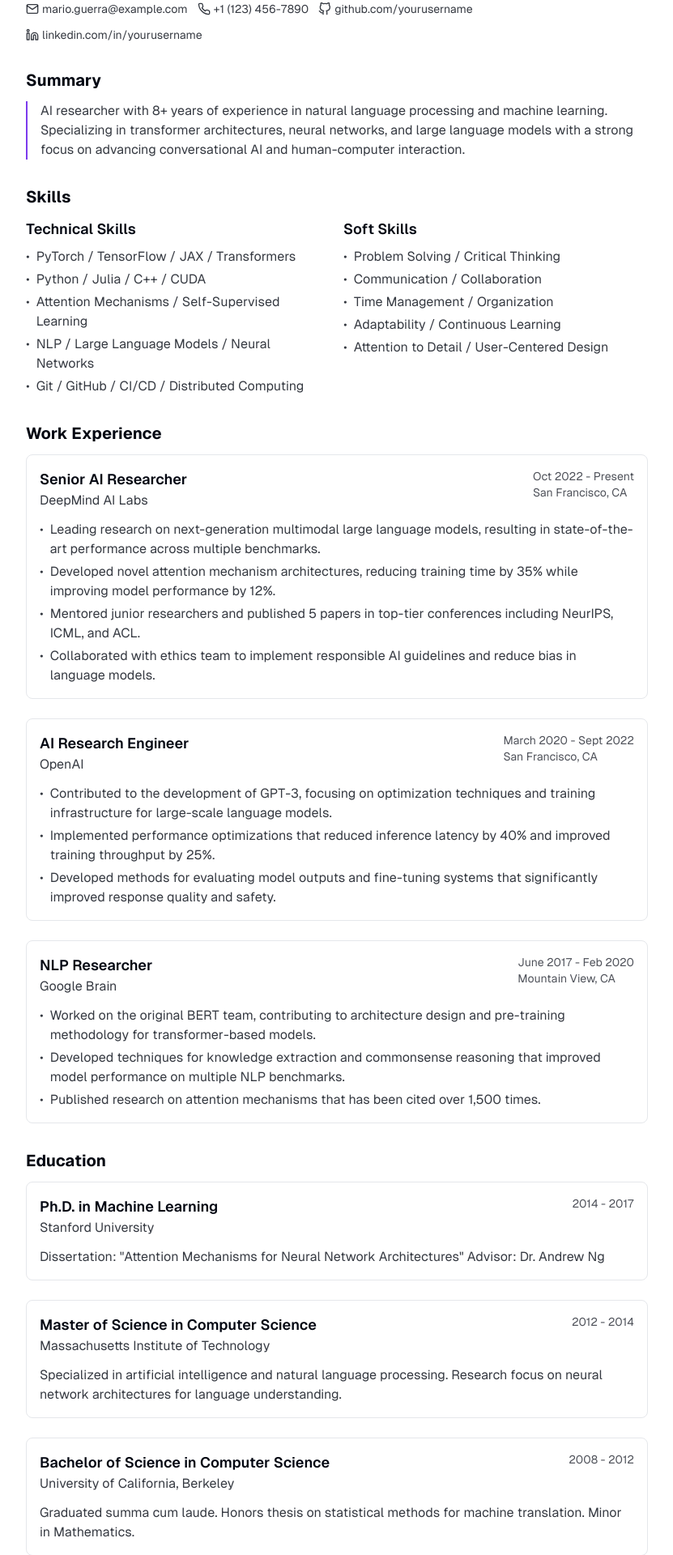
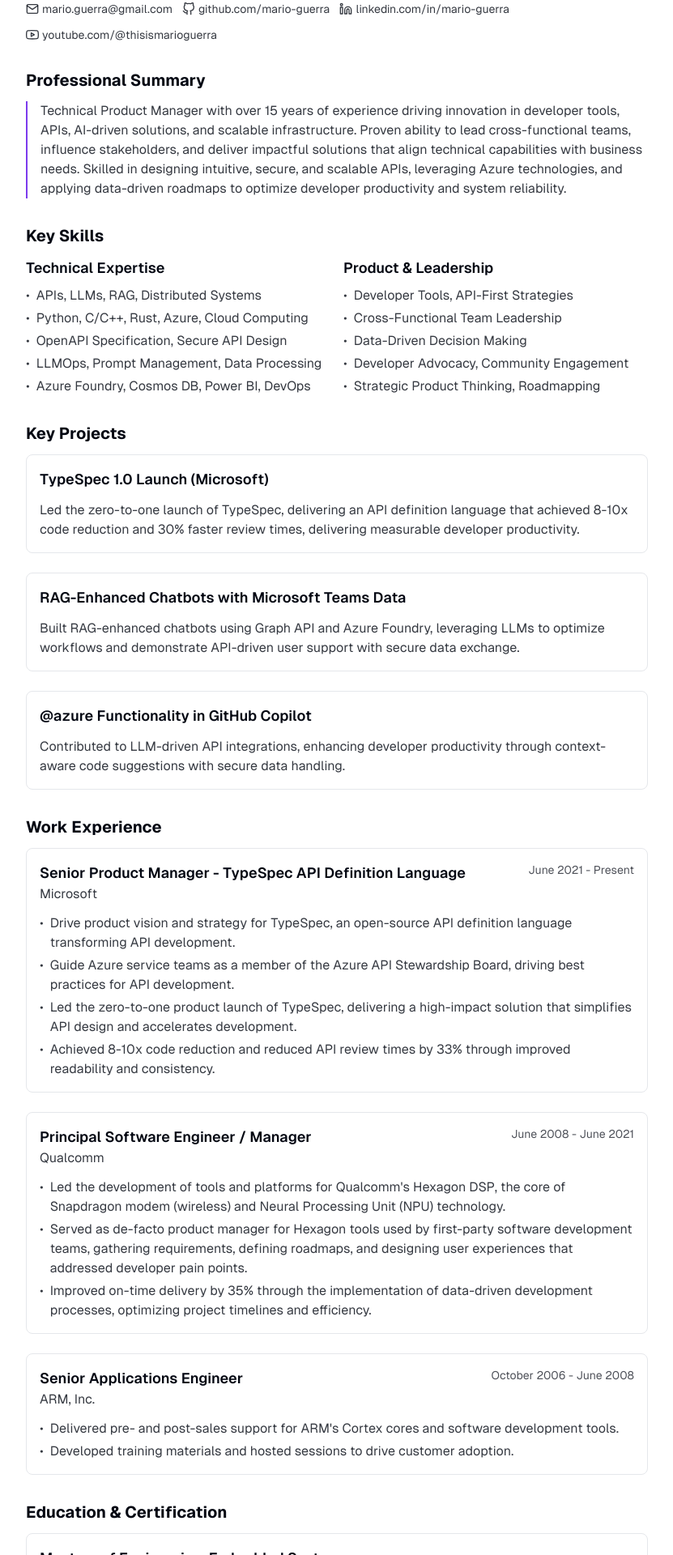
Before and after one commit to mario-guerra/portfolio-website, a Next.js app: page /portfolio-website/resume in a window 1280 px wide. Shown: the part 280-2200 px from the top of the page at 81% size, without its empty margins (224-1055 px from the left). Built offline with nearby package versions, Linux system fonts and the light colour scheme.

Commit message:
resume update

```diff
--- a/src/app/resume/page.tsx
+++ b/src/app/resume/page.tsx
@@ -1,4 +1,4 @@
-import { FiDownload, FiGithub, FiLinkedin, FiMail, FiPhone } from "react-icons/fi";
+import { FiDownload, FiGithub, FiLinkedin, FiMail, FiPhone, FiYoutube } from "react-icons/fi";
 
 export default function Resume() {
   return (
@@ -13,7 +13,7 @@
                     <h1 className="text-3xl font-bold tracking-tighter sm:text-4xl md:text-5xl">
                       Mario Guerra
                     </h1>
-                    <p className="text-foreground/80">AI & NLP Researcher</p>
+                    <p className="text-foreground/80">Technical Product Manager</p>
                   </div>
                   <div className="flex flex-col gap-2 sm:items-end">
                     <a
@@ -29,26 +29,26 @@
                 <div className="flex flex-wrap items-center justify-center gap-3 sm:justify-start">
                   <div className="flex items-center text-sm text-foreground/80">
                     <FiMail className="mr-1 h-4 w-4" />
-                    <a href="mailto:mario.guerra@example.com" className="hover:text-primary">
-                      mario.guerra@example.com
-                    </a>
-                  </div>
-                  <div className="flex items-center text-sm text-foreground/80">
-                    <FiPhone className="mr-1 h-4 w-4" />
-                    <a href="tel:+11234567890" className="hover:text-primary">
-                      +1 (123) 456-7890
+                    <a href="mailto:mario.guerra@gmail.com" className="hover:text-primary">
+                      mario.guerra@gmail.com
                     </a>
                   </div>
                   <div className="flex items-center text-sm text-foreground/80">
                     <FiGithub className="mr-1 h-4 w-4" />
-                    <a href="https://github.com/yourusername" target="_blank" rel="noopener noreferrer" className="hover:text-primary">
-                      github.com/yourusername
+                    <a href="https://github.com/mario-guerra" target="_blank" rel="noopener noreferrer" className="hover:text-primary">
+                      github.com/mario-guerra
                     </a>
                   </div>
                   <div className="flex items-center text-sm text-foreground/80">
                     <FiLinkedin className="mr-1 h-4 w-4" />
-                    <a href="https://linkedin.com/in/yourusername" target="_blank" rel="noopener noreferrer" className="hover:text-primary">
-                      linkedin.com/in/yourusername
+                    <a href="https://linkedin.com/in/mario-guerra" target="_blank" rel="noopener noreferrer" className="hover:text-primary">
+                      linkedin.com/in/mario-guerra
+                    </a>
+                  </div>
+                  <div className="flex items-center text-sm text-foreground/80">
+                    <FiYoutube className="mr-1 h-4 w-4" />
+                    <a href="https://www.youtube.com/@thisismarioguerra" target="_blank" rel="noopener noreferrer" className="hover:text-primary">
+                      youtube.com/@thisismarioguerra
                     </a>
                   </div>
                 </div>
@@ -56,69 +56,101 @@
 
               {/* Summary */}
               <div className="space-y-3">
-                <h2 className="text-xl font-bold">Summary</h2>
+                <h2 className="text-xl font-bold">Professional Summary</h2>
                 <div className="border-l-2 border-primary pl-4">
                   <p className="text-foreground/80">
-                    AI researcher with 8+ years of experience in natural language processing and machine learning.
-                    Specializing in transformer architectures, neural networks, and large language models
-                    with a strong focus on advancing conversational AI and human-computer interaction.
+                    Technical Product Manager with over 15 years of experience driving innovation in developer tools, APIs,
+                    AI-driven solutions, and scalable infrastructure. Proven ability to lead cross-functional teams, influence
+                    stakeholders, and deliver impactful solutions that align technical capabilities with business needs. Skilled
+                    in designing intuitive, secure, and scalable APIs, leveraging Azure technologies, and applying data-driven
+                    roadmaps to optimize developer productivity and system reliability.
                   </p>
                 </div>
               </div>
 
               {/* Skills */}
               <div className="space-y-3">
-                <h2 className="text-xl font-bold">Skills</h2>
+                <h2 className="text-xl font-bold">Key Skills</h2>
                 <div className="grid grid-cols-1 gap-4 md:grid-cols-2">
                   <div>
-                    <h3 className="text-lg font-semibold">Technical Skills</h3>
+                    <h3 className="text-lg font-semibold">Technical Expertise</h3>
                     <ul className="mt-2 space-y-1 text-foreground/80">
                       <li className="flex items-start">
                         <span className="mr-2">•</span>
-                        <span>PyTorch / TensorFlow / JAX / Transformers</span>
+                        <span>APIs, LLMs, RAG, Distributed Systems</span>
                       </li>
                       <li className="flex items-start">
                         <span className="mr-2">•</span>
-                        <span>Python / Julia / C++ / CUDA</span>
+                        <span>Python, C/C++, Rust, Azure, Cloud Computing</span>
                       </li>
                       <li className="flex items-start">
                         <span className="mr-2">•</span>
-                        <span>Attention Mechanisms / Self-Supervised Learning</span>
+                        <span>OpenAPI Specification, Secure API Design</span>
                       </li>
                       <li className="flex items-start">
                         <span className="mr-2">•</span>
-                        <span>NLP / Large Language Models / Neural Networks</span>
+                        <span>LLMOps, Prompt Management, Data Processing</span>
                       </li>
                       <li className="flex items-start">
                         <span className="mr-2">•</span>
-                        <span>Git / GitHub / CI/CD / Distributed Computing</span>
+                        <span>Azure Foundry, Cosmos DB, Power BI, DevOps</span>
                       </li>
                     </ul>
                   </div>
                   <div>
-                    <h3 className="text-lg font-semibold">Soft Skills</h3>
+                    <h3 className="text-lg font-semibold">Product & Leadership</h3>
                     <ul className="mt-2 space-y-1 text-foreground/80">
                       <li className="flex items-start">
                         <span className="mr-2">•</span>
-                        <span>Problem Solving / Critical Thinking</span>
+                        <span>Developer Tools, API-First Strategies</span>
                       </li>
                       <li className="flex items-start">
                         <span className="mr-2">•</span>
-                        <span>Communication / Collaboration</span>
+                        <span>Cross-Functional Team Leadership</span>
                       </li>
                       <li className="flex items-start">
                         <span className="mr-2">•</span>
-                        <span>Time Management / Organization</span>
+                        <span>Data-Driven Decision Making</span>
                       </li>
                       <li className="flex items-start">
                         <span className="mr-2">•</span>
-                        <span>Adaptability / Continuous Learning</span>
+                        <span>Developer Advocacy, Community Engagement</span>
                       </li>
                       <li className="flex items-start">
                         <span className="mr-2">•</span>
-                        <span>Attention to Detail / User-Centered Design</span>
+                        <span>Strategic Product Thinking, Roadmapping</span>
                       </li>
                     </ul>
+                  </div>
+                </div>
+              </div>
+
+              {/* Key Projects */}
+              <div className="space-y-3">
+                <h2 className="text-xl font-bold">Key Projects</h2>
+                <div className="space-y-6">
+                  <div className="space-y-3 rounded-lg border border-border p-4">
+                    <h3 className="text-lg font-semibold">TypeSpec 1.0 Launch (Microsoft)</h3>
+                    <p className="text-foreground/80">
+                      Led the zero-to-one launch of TypeSpec, delivering an API definition language that achieved 8-10x code reduction
+                      and 30% faster review times, delivering measurable developer productivity.
+                    </p>
+                  </div>
+
+                  <div className="space-y-3 rounded-lg border border-border p-4">
+                    <h3 className="text-lg font-semibold">RAG-Enhanced Chatbots with Microsoft Teams Data</h3>
+                    <p className="text-foreground/80">
+                      Built RAG-enhanced chatbots using Graph API and Azure Foundry, leveraging LLMs to optimize workflows and
+                      demonstrate API-driven user support with secure data exchange.
+                    </p>
+                  </div>
+
+                  <div className="space-y-3 rounded-lg border border-border p-4">
+                    <h3 className="text-lg font-semibold">@azure Functionality in GitHub Copilot</h3>
+                    <p className="text-foreground/80">
+                      Contributed to LLM-driven API integrations, enhancing developer productivity through context-aware code
+                      suggestions with secure data handling.
+                    </p>
                   </div>
                 </div>
               </div>
@@ -127,118 +159,103 @@
               <div className="space-y-3">
                 <h2 className="text-xl font-bold">Work Experience</h2>
                 <div className="space-y-6">
-                  {/* Job 1 */}
+                  {/* Microsoft */}
                   <div className="space-y-3 rounded-lg border border-border p-4">
                     <div className="flex flex-col justify-between gap-2 sm:flex-row">
                       <div>
-                        <h3 className="text-lg font-semibold">Senior AI Researcher</h3>
-                        <p className="text-foreground/80">DeepMind AI Labs</p>
+                        <h3 className="text-lg font-semibold">Senior Product Manager - TypeSpec API Definition Language</h3>
+                        <p className="text-foreground/80">Microsoft</p>
                       </div>
                       <div className="text-sm text-foreground/70">
-                        <p>Oct 2022 - Present</p>
-                        <p>San Francisco, CA</p>
+                        <p>June 2021 - Present</p>
                       </div>
                     </div>
                     <ul className="space-y-1 text-foreground/80">
                       <li className="flex items-start">
                         <span className="mr-2">•</span>
                         <span>
-                          Leading research on next-generation multimodal large language models, resulting in
-                          state-of-the-art performance across multiple benchmarks.
+                          Drive product vision and strategy for TypeSpec, an open-source API definition language transforming API development.
                         </span>
                       </li>
                       <li className="flex items-start">
                         <span className="mr-2">•</span>
                         <span>
-                          Developed novel attention mechanism architectures, reducing training time by 35%
-                          while improving model performance by 12%.
+                          Guide Azure service teams as a member of the Azure API Stewardship Board, driving best practices for API development.
                         </span>
                       </li>
                       <li className="flex items-start">
                         <span className="mr-2">•</span>
                         <span>
-                          Mentored junior researchers and published 5 papers in top-tier conferences
-                          including NeurIPS, ICML, and ACL.
+                          Led the zero-to-one product launch of TypeSpec, delivering a high-impact solution that simplifies API design and accelerates development.
                         </span>
                       </li>
                       <li className="flex items-start">
                         <span className="mr-2">•</span>
                         <span>
-                          Collaborated with ethics team to implement responsible AI guidelines and
-                          reduce bias in language models.
+                          Achieved 8-10x code reduction and reduced API review times by 33% through improved readability and consistency.
                         </span>
                       </li>
                     </ul>
                   </div>
 
-                  {/* Job 2 */}
+                  {/* Qualcomm */}
                   <div className="space-y-3 rounded-lg border border-border p-4">
                     <div className="flex flex-col justify-between gap-2 sm:flex-row">
                       <div>
-                        <h3 className="text-lg font-semibold">AI Research Engineer</h3>
-                        <p className="text-foreground/80">OpenAI</p>
+                        <h3 className="text-lg font-semibold">Principal Software Engineer / Manager</h3>
+                        <p className="text-foreground/80">Qualcomm</p>
                       </div>
                       <div className="text-sm text-foreground/70">
-                        <p>March 2020 - Sept 2022</p>
-                        <p>San Francisco, CA</p>
+                        <p>June 2008 - June 2021</p>
                       </div>
                     </div>
                     <ul className="space-y-1 text-foreground/80">
                       <li className="flex items-start">
                         <span className="mr-2">•</span>
                         <span>
-                          Contributed to the development of GPT-3, focusing on optimization techniques
-                          and training infrastructure for large-scale language models.
+                          Led the development of tools and platforms for Qualcomm's Hexagon DSP, the core of Snapdragon modem (wireless)
+                          and Neural Processing Unit (NPU) technology.
                         </span>
                       </li>
                       <li className="flex items-start">
                         <span className="mr-2">•</span>
                         <span>
-                          Implemented performance optimizations that reduced inference latency by 40%
-                          and improved training throughput by 25%.
+                          Served as de-facto product manager for Hexagon tools used by first-party software development teams, gathering
+                          requirements, defining roadmaps, and designing user experiences that addressed developer pain points.
                         </span>
                       </li>
                       <li className="flex items-start">
                         <span className="mr-2">•</span>
                         <span>
-                          Developed methods for evaluating model outputs and fine-tuning systems
-                          that significantly improved response quality and safety.
+                          Improved on-time delivery by 35% through the implementation of data-driven development processes,
+                          optimizing project timelines and efficiency.
                         </span>
                       </li>
                     </ul>
                   </div>
 
-                  {/* Job 3 */}
+                  {/* ARM */}
                   <div className="space-y-3 rounded-lg border border-border p-4">
                     <div className="flex flex-col justify-between gap-2 sm:flex-row">
                       <div>
-                        <h3 className="text-lg font-semibold">NLP Researcher</h3>
-                        <p className="text-foreground/80">Google Brain</p>
+                        <h3 className="text-lg font-semibold">Senior Applications Engineer</h3>
+                        <p className="text-foreground/80">ARM, Inc.</p>
                       </div>
                       <div className="text-sm text-foreground/70">
-                        <p>June 2017 - Feb 2020</p>
-                        <p>Mountain View, CA</p>
+                        <p>October 2006 - June 2008</p>
                       </div>
                     </div>
                     <ul className="space-y-1 text-foreground/80">
                       <li className="flex items-start">
                         <span className="mr-2">•</span>
                         <span>
-                          Worked on the original BERT team, contributing to architecture design
-                          and pre-training methodology for transformer-based models.
+                          Delivered pre- and post-sales support for ARM's Cortex cores and software development tools.
                         </span>
                       </li>
                       <li className="flex items-start">
                         <span className="mr-2">•</span>
                         <span>
-                          Developed techniques for knowledge extraction and commonsense reasoning
-                          that improved model performance on multiple NLP benchmarks.
-                        </span>
-                      </li>
-                      <li className="flex items-start">
-                        <span className="mr-2">•</span>
-                        <span>
-                          Published research on attention mechanisms that has been cited over 1,500 times.
+                          Developed training materials and hosted sessions to drive customer adoption.
                         </span>
                       </li>
                     </ul>
@@ -248,77 +265,62 @@
 
               {/* Education */}
               <div className="space-y-3">
-                <h2 className="text-xl font-bold">Education</h2>
+                <h2 className="text-xl font-bold">Education & Certification</h2>
                 <div className="space-y-6">
                   <div className="space-y-3 rounded-lg border border-border p-4">
                     <div className="flex flex-col justify-between gap-2 sm:flex-row">
                       <div>
-                        <h3 className="text-lg font-semibold">Ph.D. in Machine Learning</h3>
-                        <p className="text-foreground/80">Stanford University</p>
-                      </div>
-                      <div className="text-sm text-foreground/70">
-                        <p>2014 - 2017</p>
+                        <h3 className="text-lg font-semibold">Masters of Engineering, Embedded Systems</h3>
+                        <p className="text-foreground/80">Arizona State University</p>
                       </div>
                     </div>
-                    <p className="text-foreground/80">
-                      Dissertation: "Attention Mechanisms for Neural Network Architectures"
-                      Advisor: Dr. Andrew Ng
-                    </p>
                   </div>
 
                   <div className="space-y-3 rounded-lg border border-border p-4">
                     <div className="flex flex-col justify-between gap-2 sm:flex-row">
                       <div>
-                        <h3 className="text-lg font-semibold">Master of Science in Computer Science</h3>
-                        <p className="text-foreground/80">Massachusetts Institute of Technology</p>
-                      </div>
-                      <div className="text-sm text-foreground/70">
-                        <p>2012 - 2014</p>
+                        <h3 className="text-lg font-semibold">Bachelor of Science, Computer Engineering</h3>
+                        <p className="text-foreground/80">St. Mary's University</p>
                       </div>
                     </div>
-                    <p className="text-foreground/80">
-                      Specialized in artificial intelligence and natural language processing.
-                      Research focus on neural network architectures for language understanding.
-                    </p>
-                  </div>
-
-                  <div className="space-y-3 rounded-lg border border-border p-4">
-                    <div className="flex flex-col justify-between gap-2 sm:flex-row">
-                      <div>
-                        <h3 className="text-lg font-semibold">Bachelor of Science in Computer Science</h3>
-                        <p className="text-foreground/80">University of California, Berkeley</p>
-                      </div>
-                      <div className="text-sm text-foreground/70">
-                        <p>2008 - 2012</p>
-                      </div>
-                    </div>
-                    <p className="text-foreground/80">
-                      Graduated summa cum laude. Honors thesis on statistical methods for machine translation.
-                      Minor in Mathematics.
-                    </p>
                   </div>
                 </div>
               </div>
 
               {/* Certifications */}
               <div className="space-y-3">
-                <h2 className="text-xl font-bold">Certifications</h2>
+                <h2 className="text-xl font-bold">Professional Certifications</h2>
                 <div className="grid grid-cols-1 gap-4 sm:grid-cols-2">
                   <div className="rounded-lg border border-border p-4">
-                    <h3 className="font-semibold">NVIDIA Deep Learning Institute Certified Instructor</h3>
-                    <p className="text-sm text-foreground/70">NVIDIA • 2023</p>
+                    <h3 className="font-semibold">Pragmatic Management Certified (PMC-I)</h3>
+                    <p className="text-sm text-foreground/70">Pragmatic Institute</p>
                   </div>
                   <div className="rounded-lg border border-border p-4">
-                    <h3 className="font-semibold">TensorFlow Certified Developer</h3>
-                    <p className="text-sm text-foreground/70">Google • 2022</p>
+                    <h3 className="font-semibold">Rust Essential Training</h3>
+                    <p className="text-sm text-foreground/70">LinkedIn Learning</p>
                   </div>
                   <div className="rounded-lg border border-border p-4">
-                    <h3 className="font-semibold">AWS Machine Learning Specialty</h3>
-                    <p className="text-sm text-foreground/70">Amazon Web Services • 2021</p>
+                    <h3 className="font-semibold">AZ-900: Microsoft Azure Fundamentals</h3>
+                    <p className="text-sm text-foreground/70">Microsoft</p>
+                  </div>
+                </div>
+              </div>
+
+              {/* Publications */}
+              <div className="space-y-3">
+                <h2 className="text-xl font-bold">Selected Publications</h2>
+                <div className="space-y-3">
+                  <div className="rounded-lg border border-border p-4">
+                    <h3 className="font-semibold"><a href="https://typespec.io/blog/typespec-1-0-GA-release/" className="hover:text-primary">TypeSpec 1.0 GA - API-First, Made Practical</a></h3>
+                    <p className="text-foreground/80">Highlighted TypeSpec's impact on scalable API development and developer productivity.</p>
                   </div>
                   <div className="rounded-lg border border-border p-4">
-                    <h3 className="font-semibold">Professional Certificate in AI Ethics</h3>
-                    <p className="text-sm text-foreground/70">Harvard University • 2020</p>
+                    <h3 className="font-semibold"><a href="https://marioguerra.xyz/blog/ai-document-summarization-with-sliding-content-window/" className="hover:text-primary">AI Document Summarization with Sliding Content Window</a></h3>
+                    <p className="text-foreground/80">A practical solution for overcoming AI token limitations when summarizing large documents.</p>
+                  </div>
+                  <div className="rounded-lg border border-border p-4">
+                    <h3 className="font-semibold"><a href="https://marioguerra.xyz/documentation/making_apis_consumable_by_agents/" className="hover:text-primary">Making APIs Consumable by AI Agents</a></h3>
+                    <p className="text-foreground/80">Strategies for designing APIs that can be effectively discovered, understood, and utilized by AI agents and LLMs.</p>
                   </div>
                 </div>
               </div>
```
